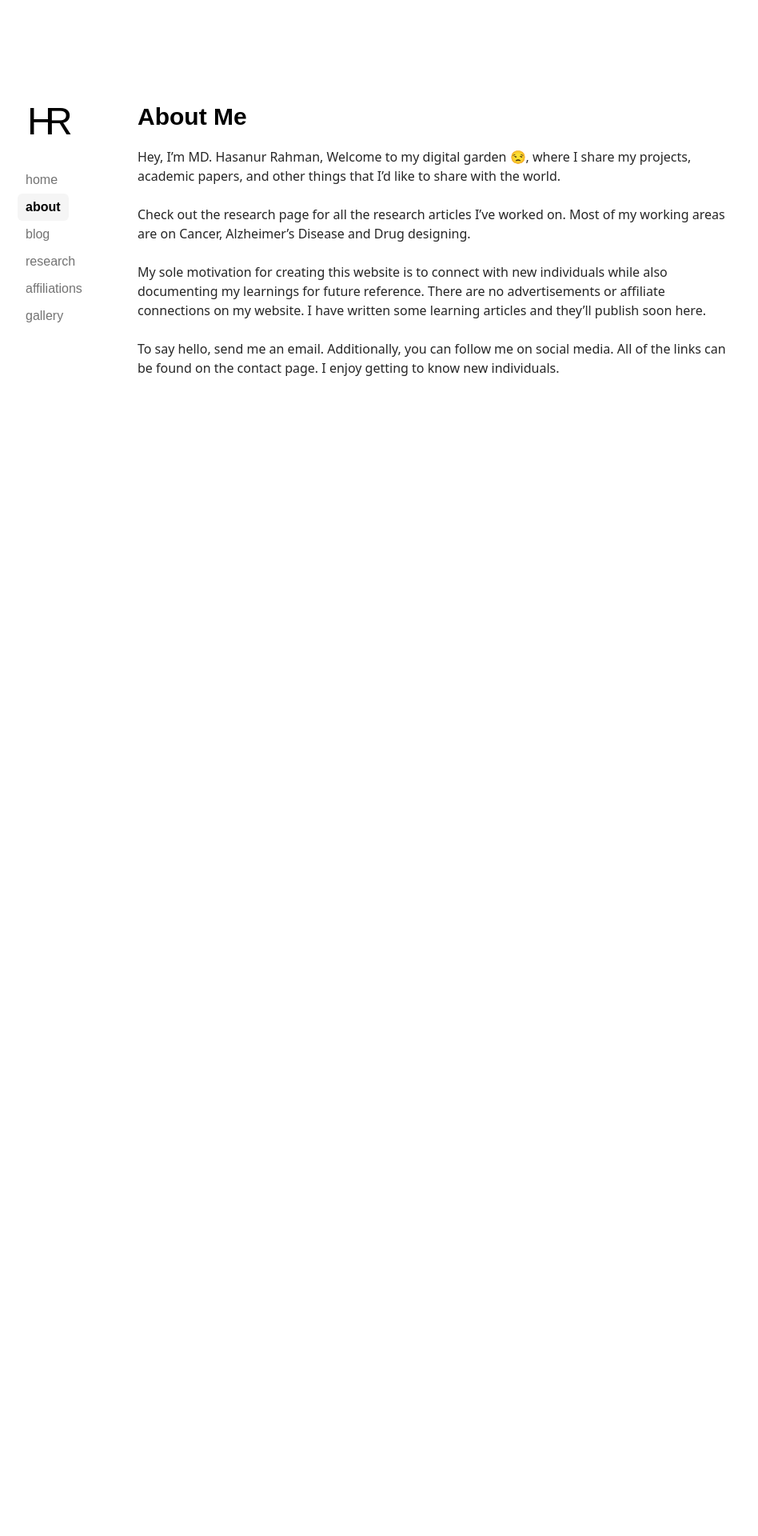
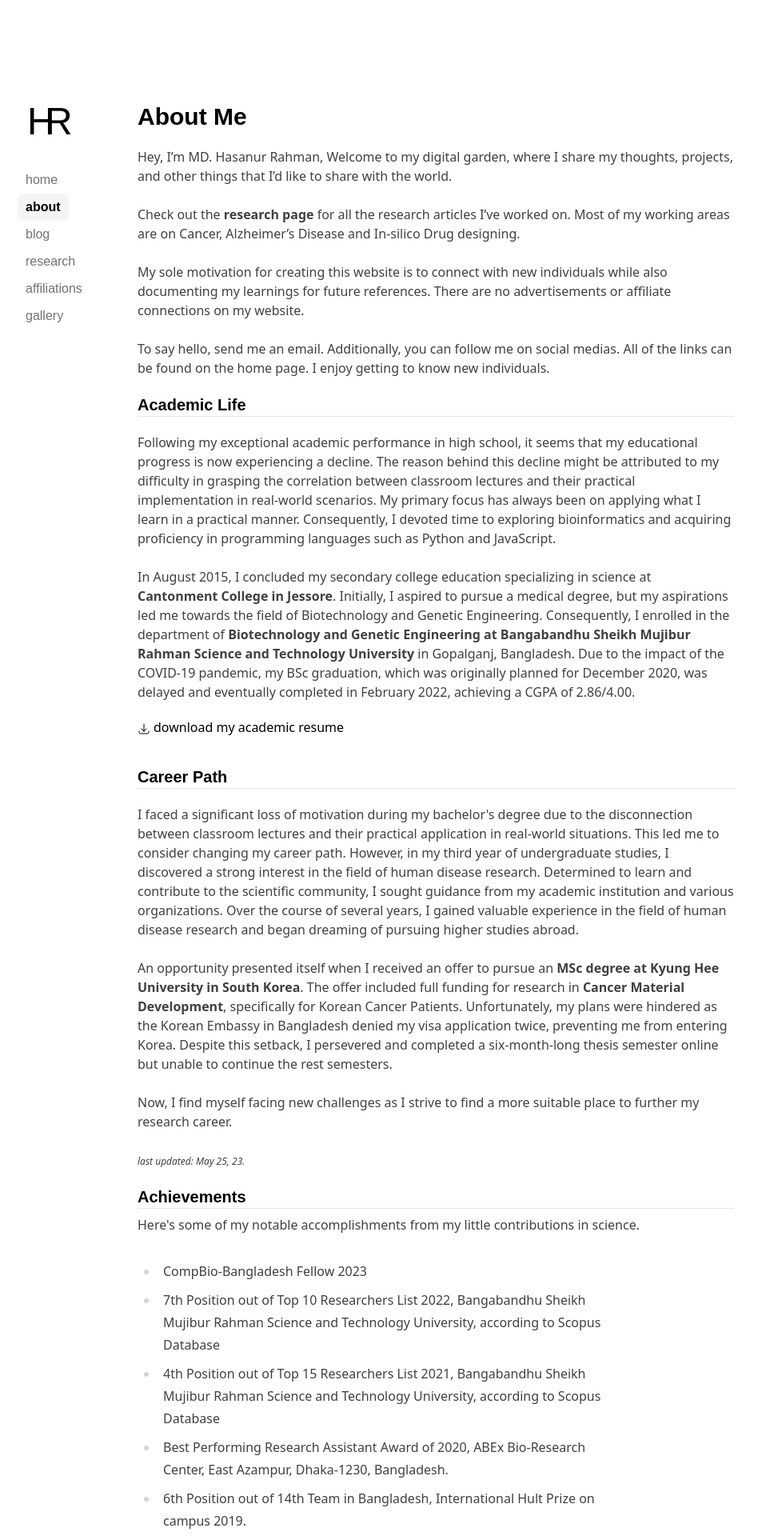
Before and after one commit to hasanur-rahman079/hasanurrahman.com, a Next.js app: page /about in a window 1280 px wide. Shown: the top 1920 px of the page at 80% size, without its empty margins (170-1118 px from the left). Before the commit the page ends 800 px from the top, so only its background shows below. Built offline with nearby package versions, Linux system fonts and the light colour scheme; a web font is replaced by a local one.

Commit message:
updated about page

```diff
--- a/app/about/page.tsx
+++ b/app/about/page.tsx
@@ -1,28 +1,144 @@
+import Link from "next/link";
+import { HiOutlineArrowDownTray } from "react-icons/hi2";
+
 export default function AboutPage() {
   return (
     <section>
       <h1 className="font-bold text-3xl font-serif">About Me</h1>
-      <p className="my-5 text-neutral-800 dark:text-neutral-200">
-        Hey, I’m MD. Hasanur Rahman, Welcome to my digital garden 😒, where I
-        share my projects, academic papers, and other things that I’d like to
-        share with the world.
+      <p className="my-5 text-neutral-700 dark:text-neutral-300">
+        Hey, I’m MD. Hasanur Rahman, Welcome to my digital garden, where I share
+        my thoughts, projects, and other things that I’d like to share with the
+        world.
         <br />
         <br />
-        Check out the research page for all the research articles I’ve worked
-        on. Most of my working areas are on Cancer, Alzheimer’s Disease and Drug
-        designing.
+        Check out the{" "}
+        <Link className="font-semibold hover:underline" href="/research">
+          research page
+        </Link>{" "}
+        for all the research articles I’ve worked on. Most of my working areas
+        are on Cancer, Alzheimer’s Disease and In-silico Drug designing.
         <br />
         <br />
         My sole motivation for creating this website is to connect with new
-        individuals while also documenting my learnings for future reference.
-        There are no advertisements or affiliate connections on my website. I
-        have written some learning articles and they’ll publish soon here.
+        individuals while also documenting my learnings for future references.
+        There are no advertisements or affiliate connections on my website.
         <br />
         <br />
         To say hello, send me an email. Additionally, you can follow me on
-        social media. All of the links can be found on the contact page. I enjoy
+        social medias. All of the links can be found on the home page. I enjoy
         getting to know new individuals.
       </p>
+      <h3 className="font-bold text-xl font-serif" id="academic_life">
+        Academic Life
+      </h3>
+      <hr />
+      <p className="my-5 text-neutral-700 dark:text-neutral-300">
+        Following my exceptional academic performance in high school, it seems
+        that my educational progress is now experiencing a decline. The reason
+        behind this decline might be attributed to my difficulty in grasping the
+        correlation between classroom lectures and their practical
+        implementation in real-world scenarios. My primary focus has always been
+        on applying what I learn in a practical manner. Consequently, I devoted
+        time to exploring bioinformatics and acquiring proficiency in
+        programming languages such as Python and JavaScript.
+        <br />
+        <br />
+        In August 2015, I concluded my secondary college education specializing
+        in science at{" "}
+        <span className="font-semibold">Cantonment College in Jessore</span>.
+        Initially, I aspired to pursue a medical degree, but my aspirations led
+        me towards the field of Biotechnology and Genetic Engineering.
+        Consequently, I enrolled in the department of{" "}
+        <span className="font-semibold">
+          Biotechnology and Genetic Engineering at Bangabandhu Sheikh Mujibur
+          Rahman Science and Technology University
+        </span>{" "}
+        in Gopalganj, Bangladesh. Due to the impact of the COVID-19 pandemic, my
+        BSc graduation, which was originally planned for December 2020, was
+        delayed and eventually completed in February 2022, achieving a CGPA of
+        2.86/4.00.
+        {/* <br />
+        <br />
+        <span className="text-xs italic">last updated: May 25, 23.</span> */}
+      </p>
+      <a
+        className="flex items-center hover:text-neutral-700 dark:hover:text-neutral-200 transition-all mb-8"
+        rel="noopener noreferrer"
+        target="_blank"
+        href="/hasanur_cv.pdf"
+      >
+        <HiOutlineArrowDownTray />
+        <p className="h-7 ml-1">download my academic resume</p>
+      </a>
+
+      <h3 className="font-bold text-xl font-serif" id="career_path">
+        Career Path
+      </h3>
+      <hr />
+      <p className="my-5 text-neutral-700 dark:text-neutral-300">
+        I faced a significant loss of motivation during my bachelor's degree due
+        to the disconnection between classroom lectures and their practical
+        application in real-world situations. This led me to consider changing
+        my career path. However, in my third year of undergraduate studies, I
+        discovered a strong interest in the field of human disease research.
+        Determined to learn and contribute to the scientific community, I sought
+        guidance from my academic institution and various organizations. Over
+        the course of several years, I gained valuable experience in the field
+        of human disease research and began dreaming of pursuing higher studies
+        abroad.
+        <br />
+        <br />
+        An opportunity presented itself when I received an offer to pursue an{" "}
+        <span className="font-semibold">
+          MSc degree at Kyung Hee University in South Korea
+        </span>
+        . The offer included full funding for research in{" "}
+        <span className="font-semibold">Cancer Material Development</span>,
+        specifically for Korean Cancer Patients. Unfortunately, my plans were
+        hindered as the Korean Embassy in Bangladesh denied my visa application
+        twice, preventing me from entering Korea. Despite this setback, I
+        persevered and completed a six-month-long thesis semester online but
+        unable to continue the rest semesters.
+        <br />
+        <br />
+        Now, I find myself facing new challenges as I strive to find a more
+        suitable place to further my research career.
+        <br />
+        <br />
+        <span className="text-xs italic">last updated: May 25, 23.</span>
+      </p>
+
+      <h3 className="font-bold text-xl font-serif" id="achievements">
+        Achievements
+      </h3>
+      <hr />
+      <p className="text-neutral-700 dark:text-neutral-300 mt-2 mb-8">
+        Here's some of my notable accomplishments from my little contributions
+        in science.
+      </p>
+      <div className="prose prose-neutral dark:prose-invert">
+        <ul>
+          <li>CompBio-Bangladesh Fellow 2023</li>
+          <li>
+            7th Position out of Top 10 Researchers List 2022, Bangabandhu Sheikh
+            Mujibur Rahman Science and Technology University, according to
+            Scopus Database
+          </li>
+          <li>
+            4th Position out of Top 15 Researchers List 2021, Bangabandhu Sheikh
+            Mujibur Rahman Science and Technology University, according to
+            Scopus Database
+          </li>
+          <li>
+            Best Performing Research Assistant Award of 2020, ABEx Bio-Research
+            Center, East Azampur, Dhaka-1230, Bangladesh.
+          </li>
+          <li>
+            6th Position out of 14th Team in Bangladesh, International Hult
+            Prize on campus 2019.
+          </li>
+        </ul>
+      </div>
     </section>
   );
 }
```
